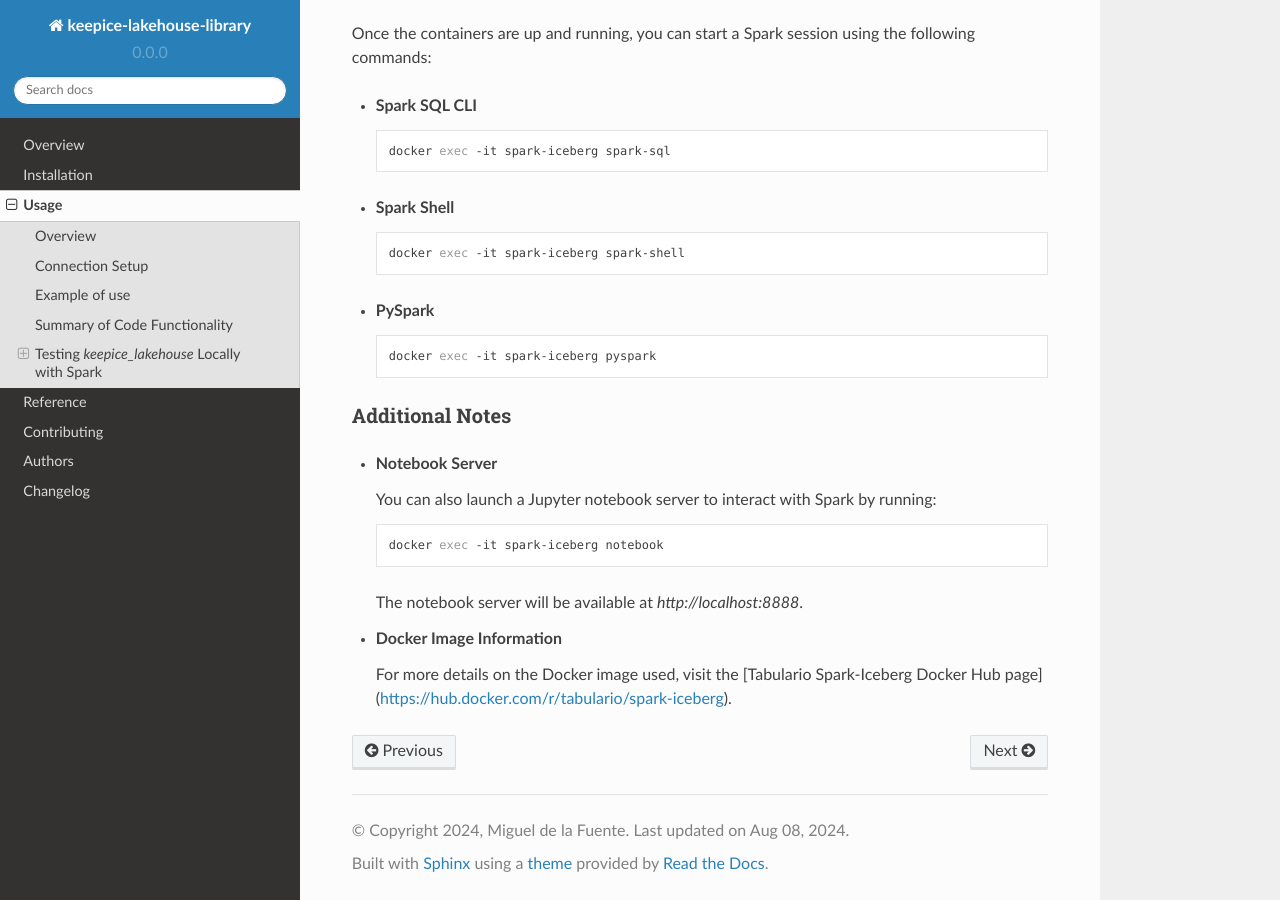
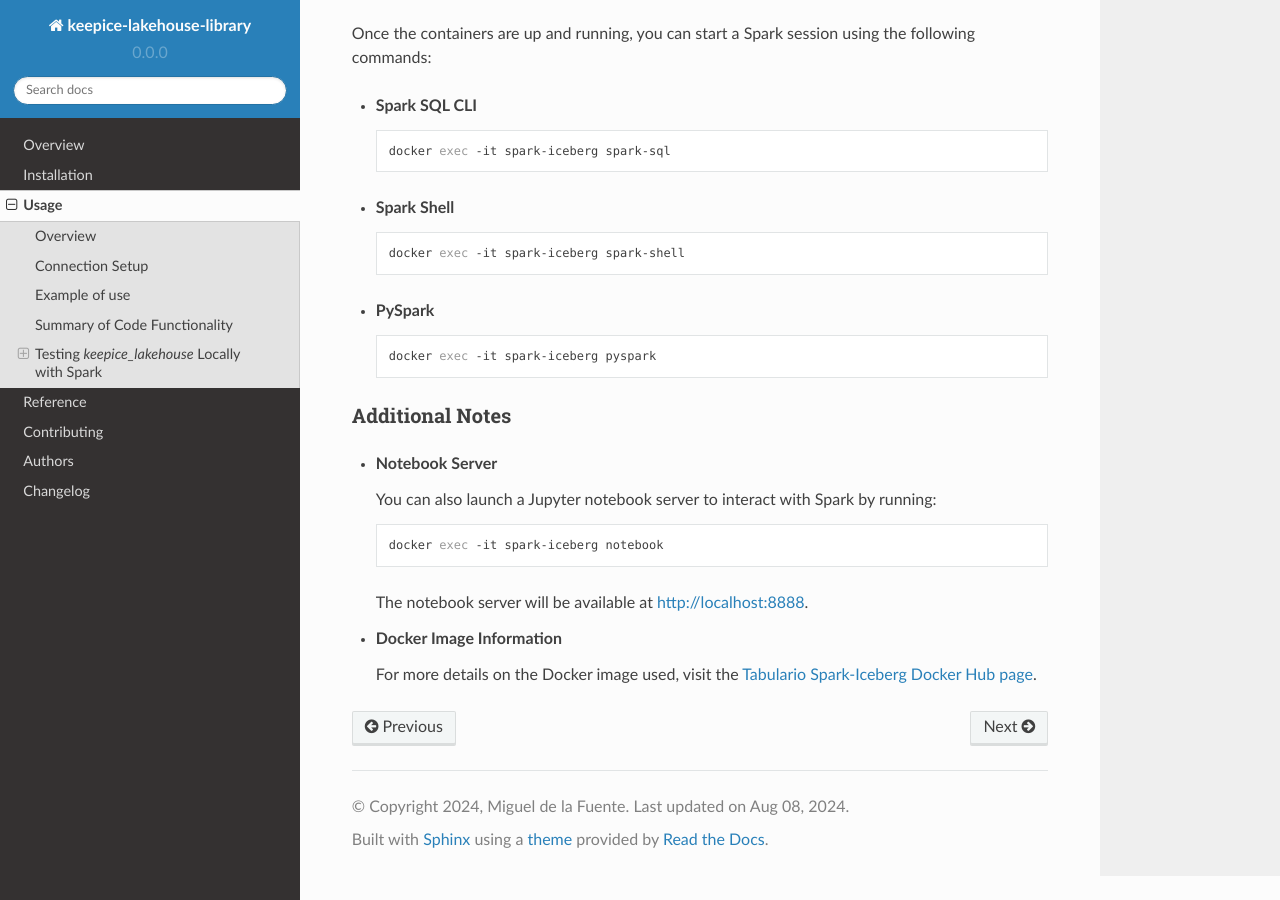
Before and after one commit to migueldlfuentem/keepice-lakehouse-library, a Sphinx documentation site: the page built from docs/usage.rst, in a window 1280 px wide and 900 px high, scrolled down 5256 px. Built offline with Sphinx 7.4.7 and the Read the Docs theme 2.0.0, drawn with Linux system fonts in a browser that asks for light colours; some of the changed lines change nothing that is shown.

Commit message:
feat: Solve links issues

```diff
--- a/docs/usage.rst
+++ b/docs/usage.rst
@@ -309,8 +309,8 @@ Additional Notes
 
       docker exec -it spark-iceberg notebook
 
-  The notebook server will be available at `http://localhost:8888`.
+  The notebook server will be available at `http://localhost:8888 <http://localhost:8888>`_.
 
 - **Docker Image Information**
 
-  For more details on the Docker image used, visit the [Tabulario Spark-Iceberg Docker Hub page](https://hub.docker.com/r/tabulario/spark-iceberg).
+  For more details on the Docker image used, visit the `Tabulario Spark-Iceberg Docker Hub page <https://hub.docker.com/r/tabulario/spark-iceberg>`_.
```
